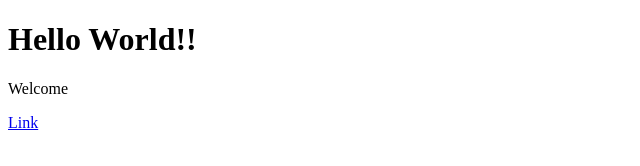
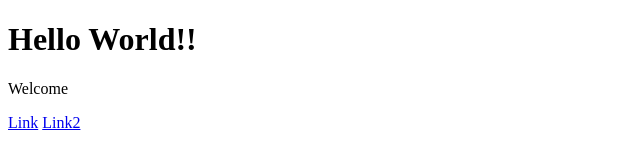
Before and after one commit to mostafa321bgbbb/git, a plain HTML site: page index.html in a window 1280 px wide. Shown: the full height of the page, 0-640 px from the left. Drawn offline with Linux system fonts and the light colour scheme.

Commit message:
added another link

```diff
--- a/index.html
+++ b/index.html
@@ -9,5 +9,6 @@
     <h1>Hello World!!</h1>
     <p>Welcome</p>
     <a href="#">Link</a>
+    <a href="#">Link2</a>
 </body>
 </html>
```
